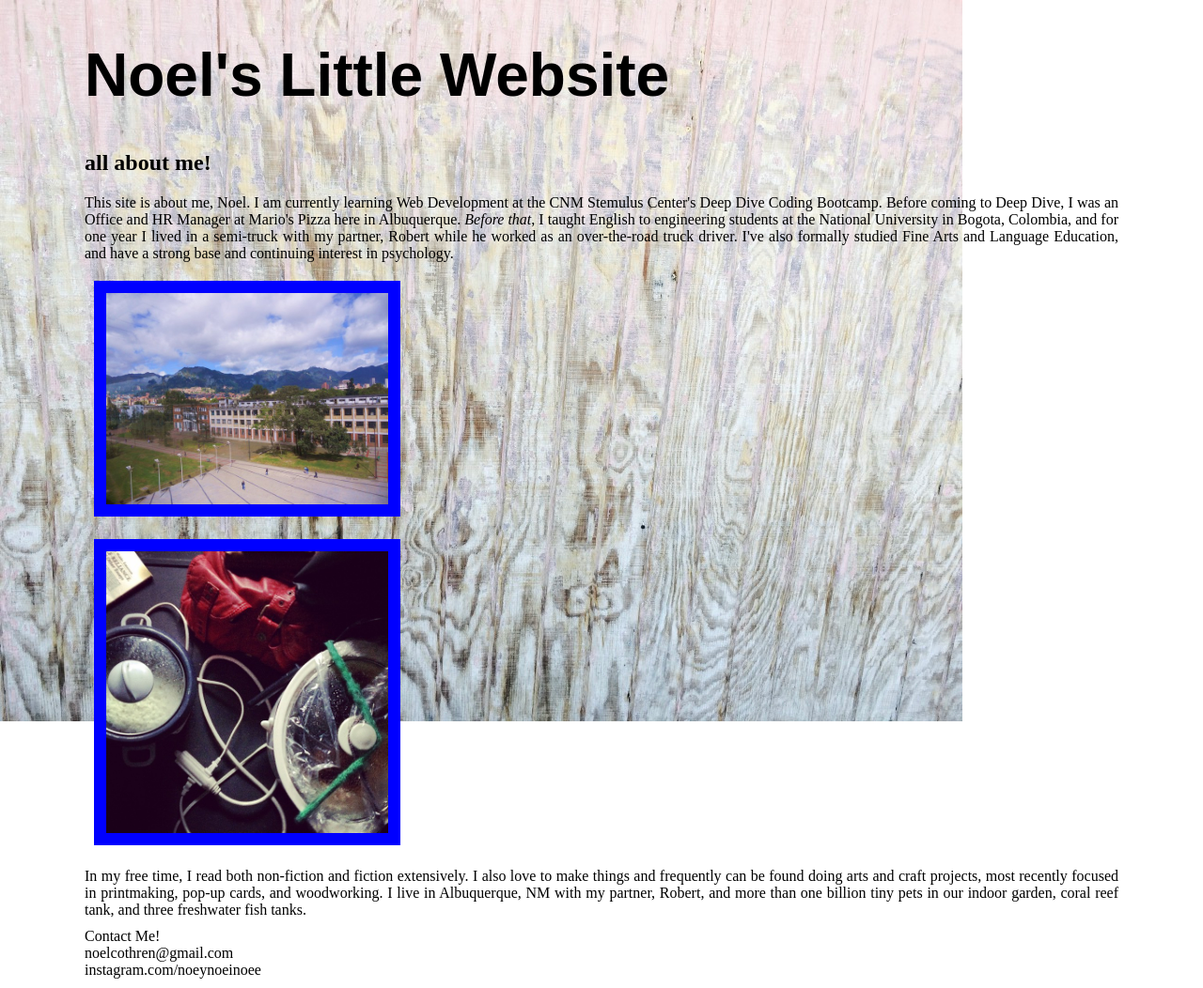
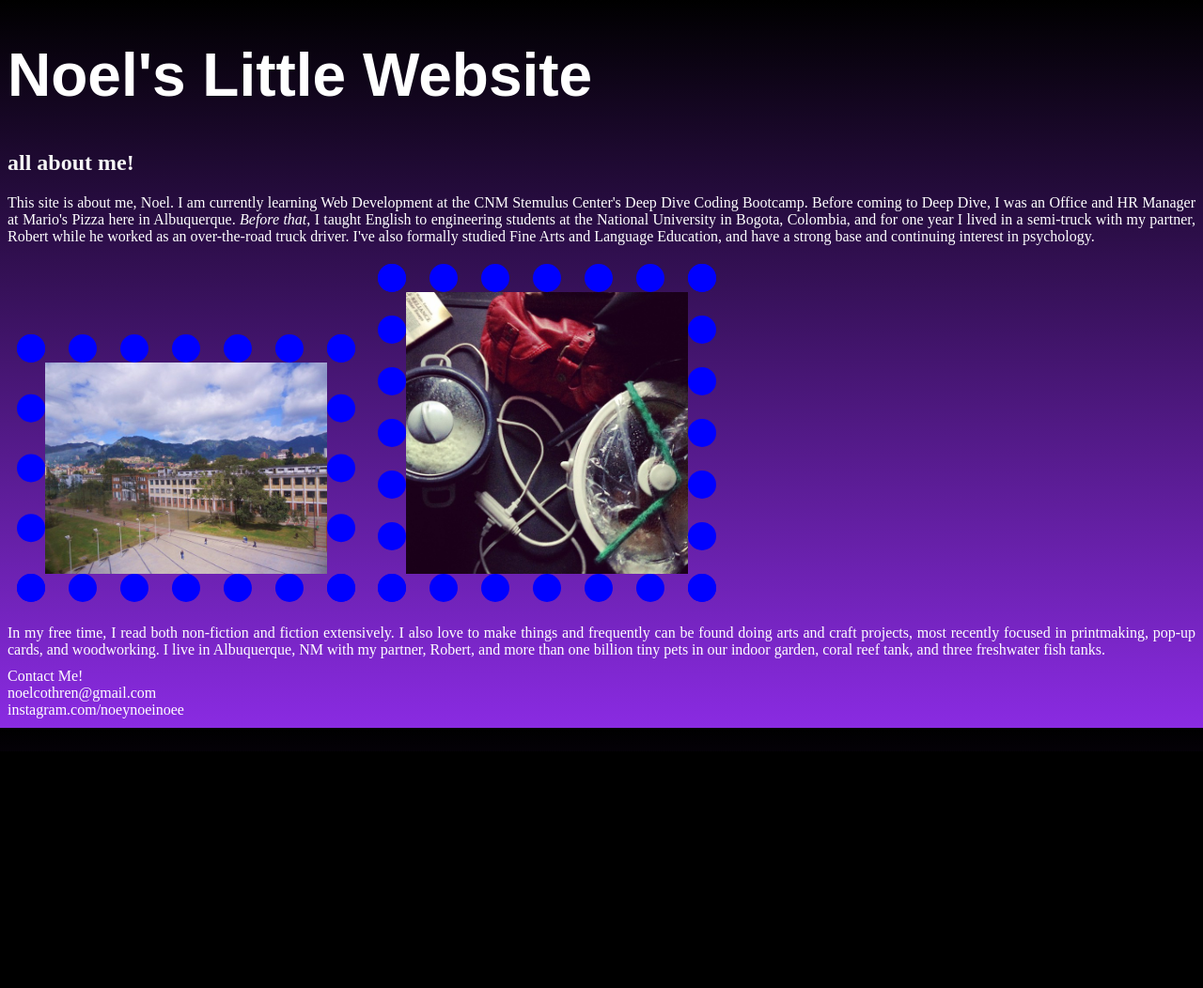
Before and after one commit to anc02d/about-noel, a PHP site: page / in a window 1280 px wide. Shown: the whole page at 94% size. After the commit the page ends 775 px from the top, so only its background shows below. Run offline with PHP 8.4, Linux system fonts and the light colour scheme.

Commit message:
playing with the style

```diff
--- a/index.php
+++ b/index.php
@@ -1,31 +1,33 @@
 <!DOCTYPE html>
 <html>
 	<head>
+		<link rel="stylesheet" href="style.css" type="text/css">
 		<title>About Noel</title>
-		<link rel="stylesheet" href="style.css" type="text/css">
 	</head>
+
 	<body>
 		<h1>Noel's Little Website</h1>
 		<h2>all about me!</h2>
+
 			<div>
 				<p>This site is about me, Noel. I am currently learning Web Development at the CNM Stemulus Center's Deep Dive Coding Bootcamp. Before coming to Deep Dive, I was an Office and HR Manager at Mario's Pizza here in Albuquerque. <em>Before that</em>, I taught English to engineering students at the National University in Bogota, Colombia, and for one year I lived in a semi-truck with my partner, Robert while he worked as an over-the-road truck driver. I've also formally studied Fine Arts and Language Education, and have a strong base and continuing interest in psychology.
 			</p>
 			</div>
-			<div> <img src="images/unal.jpg" alt="Universidad Nacional" width="300" height="auto">
-			</div>
-			<div> <img src="images/truckcook.jpg" alt="Cooking on the Truck" width="300" height="auto">
-				</div>
-		<div>
+
+ 				<img src="images/unal.jpg" alt="Universidad Nacional" width="300" height="auto">
+ 				<img src="images/truckcook.jpg" alt="Cooking on the Truck" width="300" height="auto">
+
+			<div>
 			<p>In my free time, I read both non-fiction and fiction extensively. I also love to make things and frequently can be found doing arts and craft projects, most recently focused in printmaking, pop-up cards, and woodworking. I live in Albuquerque, NM with my partner, Robert, and more than one billion tiny pets in our indoor garden, coral reef tank, and three freshwater fish tanks.
 			</p>
-		</div>
-		</>
+			</div>
+
 		<footer>
-			<div>
 				<div><p>Contact Me!<br>
 				noelcothren@gmail.com<br>
 				instagram.com/noeynoeinoee</p></div>
-			</div>
 		</footer>
+
 	</body>
+
 </html>
--- a/style.css
+++ b/style.css
@@ -1,21 +1,24 @@
 h1 {
+	color: white;
 	font-family:"Century Gothic", sans-serif;
 	font-size: 400%;
 }
 
+h2 {
+	color: whitesmoke;
+}
+
 body {
-	background: url(/images/woodBkgd.jpg);
-	background-repeat: no-repeat;
-	width: 1100px;
-	margin: 0 auto;
+	background: linear-gradient(black, blueviolet);
 }
 
 img {
 	margin: 10px;
-	border: 13px solid blue;
+	border: 30px dotted blue;
 }
 
 p {
+	color: white;
 	font-family: "Times New Roman", Serif;
 	text-align: justify;
 	margin: 10px auto;
```
